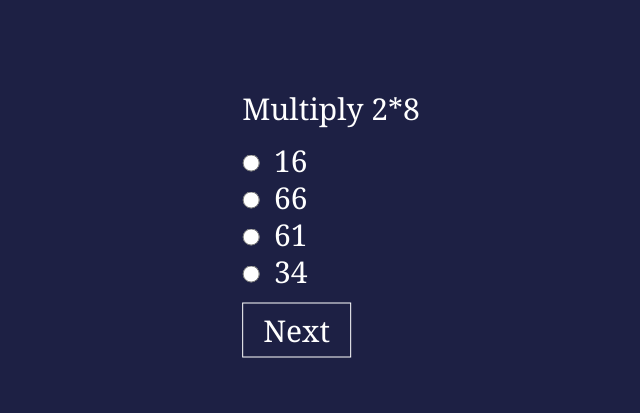
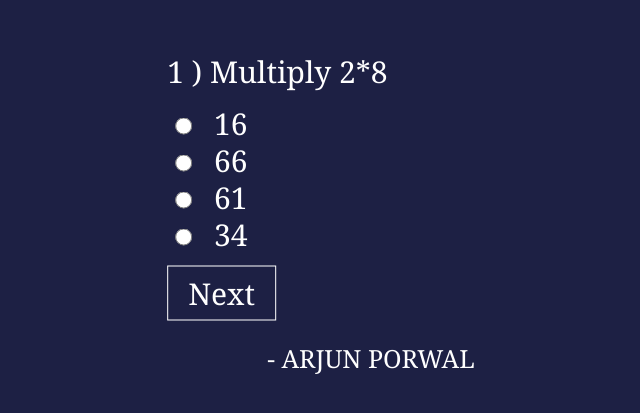
Before and after one commit to aryan0141/js-quiz, a plain HTML site: page index.html in a window 1280 px wide. Shown: the part 175-588 px from the top of the page, without its empty margins (309-949 px from the left). Drawn offline with Linux system fonts and the light colour scheme.

Commit message:
Creator name added

```diff
--- a/index.html
+++ b/index.html
@@ -12,7 +12,7 @@
 
     <div class="contain">
         <form action="./action.php" id="quizform">
-            <h3 id="question-title">Multiply 2*8</h3>
+            <h3 id="question-title">1 ) Multiply 2*8</h3>
             <input type="radio" id="answer1" name="answers" value="16">
             <label for="answer1">16</label><br>
             <input type="radio" id="answer2" name="answers" value="66">
@@ -23,6 +23,7 @@
             <label for="answer4">34</label><br>
         </form>
         <button id="next">Next</button>
+        <h4>- ARJUN PORWAL</h4>
     </div>
 
     <script src="./index.js"></script>
```
